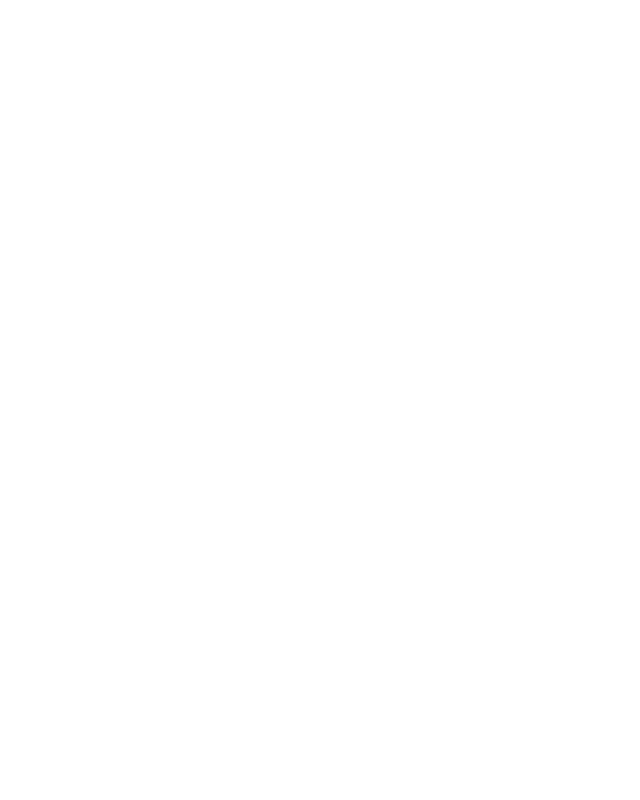
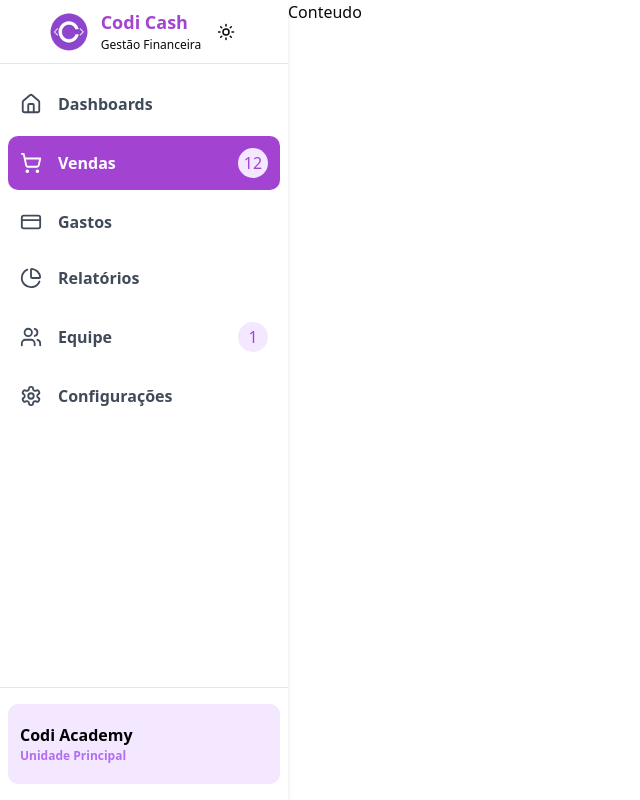
Before and after one commit to CodiChallange/CodiChallange, a React (Vite) app: page /venda in a window 1280 px wide. Before the commit this address had no page. Shown: the whole page, without its empty margins (0-640 px from the left). Built offline with nearby package versions, Linux system fonts and the light colour scheme.

Commit message:
feat: Criando as rotas de gastos, vendas e relatorios e estrutura basica da pagina

```diff
--- a/src/Components/Aside.tsx
+++ b/src/Components/Aside.tsx
@@ -27,19 +27,19 @@
     {
       icon: <ShoppingCart size={22} />,
       label: 'Vendas',
-      path: '/dashboard',
+      path: '/venda',
       count: '12',
     },
     {
       icon: <CreditCard size={22} />,
       label: 'Gastos',
-      path: '/dashboard',
+      path: '/gastos',
       count: '0',
     },
     {
       icon: <ChartPie size={22} />,
       label: 'Relatórios',
-      path: '/dashboard',
+      path: '/relatorios',
       count: '0',
     },
     { icon: <Users size={22} />, label: 'Equipe', path: '/users', count: '1' },
--- /dev/null
+++ b/src/Pages/Gastos.tsx
@@ -0,0 +1,10 @@
+import { Aside } from '@/Components/Aside'
+
+export function Gastos() {
+  return (
+    <div className='flex h-screen'>
+      <Aside />
+      <div className='overflow-auto'>Conteudo</div>
+    </div>
+  )
+}
--- /dev/null
+++ b/src/Pages/Relatorios.tsx
@@ -0,0 +1,10 @@
+import { Aside } from '@/Components/Aside'
+
+export function Relatorios() {
+  return (
+    <div className='flex h-screen'>
+      <Aside />
+      <div className='overflow-auto'>Conteudo</div>
+    </div>
+  )
+}
--- /dev/null
+++ b/src/Pages/Vendas.tsx
@@ -0,0 +1,10 @@
+import { Aside } from '@/Components/Aside'
+
+export function Vendas() {
+  return (
+    <div className='flex h-screen'>
+      <Aside />
+      <div className='overflow-auto'>Conteudo</div>
+    </div>
+  )
+}
--- a/src/Routes/AppRoutes.tsx
+++ b/src/Routes/AppRoutes.tsx
@@ -4,6 +4,9 @@
 import { Dashboard } from '@/Pages/Dashboard'
 import { Users } from '@/Pages/Team'
 import { Configs } from '@/Pages/Configs'
+import { Vendas } from '@/Pages/Vendas'
+import { Relatorios } from '@/Pages/Relatorios'
+import { Gastos } from '@/Pages/Gastos'
 export function AppRoutes() {
   return (
     <BrowserRouter>
@@ -11,7 +14,10 @@
         <Route path='/' element={<Logon />} />
         <Route path='/dashboard' element={<Dashboard />} />
         <Route path='/vendas' element={<SalesForm />} />
+        <Route path='/venda' element={<Vendas />} />
+        <Route path='/relatorios' element={<Relatorios />} />
         <Route path='/users' element={<Users />} />
+        <Route path='/gastos' element={<Gastos />} />
         <Route path='/configs' element={<Configs />} />
       </Routes>
     </BrowserRouter>
```
